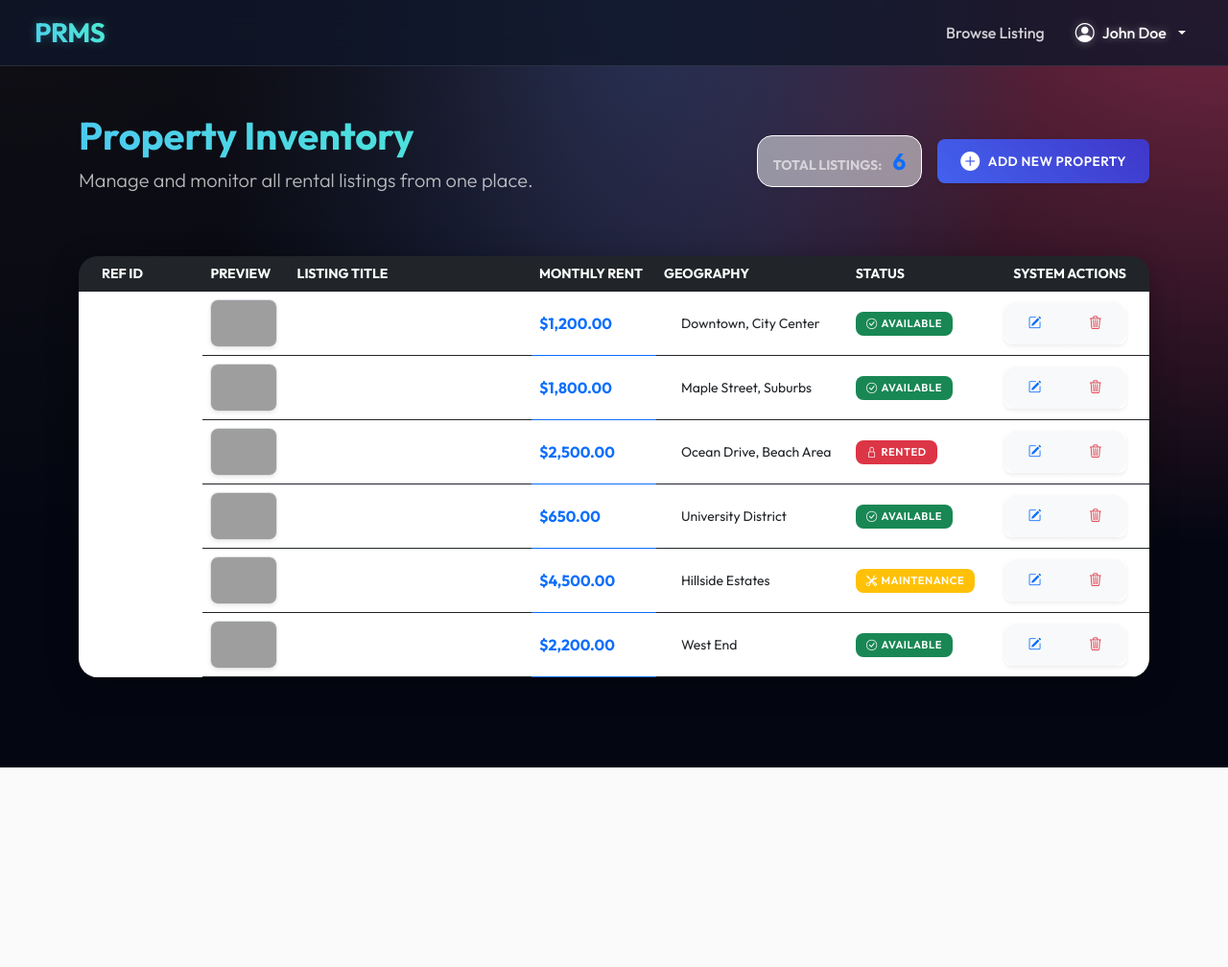
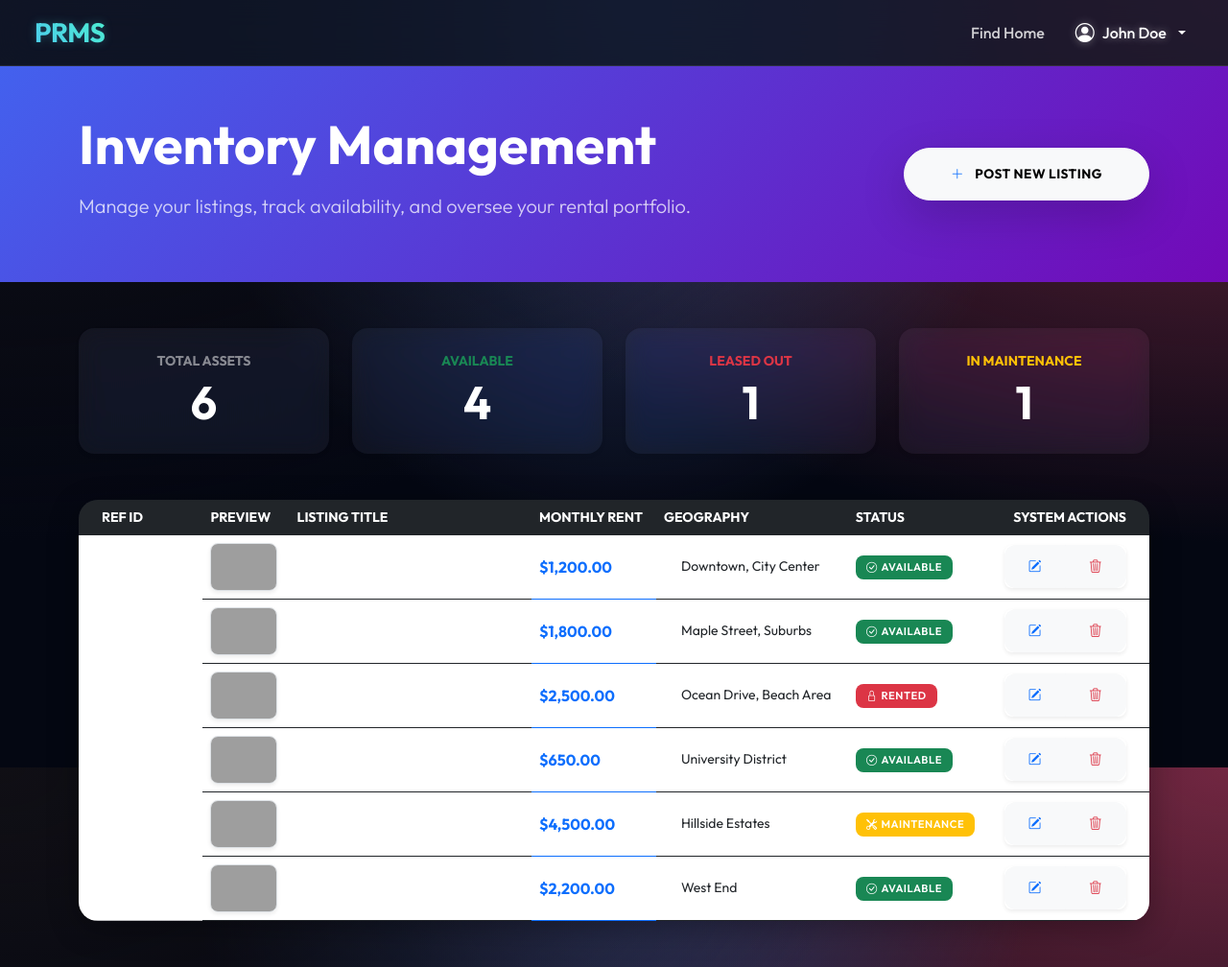
Before and after one commit to amangebregziabher/property-rental-management-system, a PHP site: page /app/views/property_list.php in a window 1280 px wide. Shown: the whole page at 96% size. Before the commit the page ends 800 px from the top, so only its background shows below. Run offline with PHP 8.4, Linux system fonts and the light colour scheme; a user stored in the database is signed in; data comes from the database, SQL or seed files in the repository; grey boxes are pictures that could not be loaded.

Commit message:
PRMS-47 Ensure style consistency between Admin and Tenant panels

```diff
--- a/app/views/property_list.php
+++ b/app/views/property_list.php
@@ -10,21 +10,53 @@
 // Include database connection
 require_once __DIR__ . '/../../config/db_connect.php';
 
+$user_id = $_SESSION['user_id'];
+$user_role = $_SESSION['user_role'] ?? 'tenant';
+
 // Fetch properties from database
 $conn = get_db_connection();
+
+// SQL differs based on role: Admin sees all, Owner sees only their own
 $sql = "SELECT p.*, u.name as owner_name,
         (SELECT image_path FROM property_images WHERE property_id = p.id ORDER BY is_primary DESC, id ASC LIMIT 1) as main_image
         FROM properties p
-        LEFT JOIN users u ON p.owner_id = u.id
-        ORDER BY p.created_at DESC";
+        LEFT JOIN users u ON p.owner_id = u.id ";
 
-$result = mysqli_query($conn, $sql);
+if ($user_role !== 'admin') {
+    $sql .= " WHERE p.owner_id = ? ";
+}
+$sql .= " ORDER BY p.created_at DESC";
+
+$stmt = mysqli_prepare($conn, $sql);
+if ($user_role !== 'admin') {
+    mysqli_stmt_bind_param($stmt, "i", $user_id);
+}
+mysqli_stmt_execute($stmt);
+$result = mysqli_stmt_get_result($stmt);
+
 $properties = [];
-if ($result) {
-    while ($row = mysqli_fetch_assoc($result)) {
-        $properties[] = $row;
-    }
+while ($row = mysqli_fetch_assoc($result)) {
+    $properties[] = $row;
 }
+
+// Stats for dashboard
+$stats_sql = "SELECT
+    COUNT(*) as total,
+    SUM(CASE WHEN status = 'Available' THEN 1 ELSE 0 END) as available,
+    SUM(CASE WHEN status = 'Rented' THEN 1 ELSE 0 END) as rented,
+    SUM(CASE WHEN status = 'Maintenance' THEN 1 ELSE 0 END) as maintenance
+    FROM properties ";
+
+if ($user_role !== 'admin') {
+    $stats_sql .= " WHERE owner_id = ? ";
+}
+
+$stats_stmt = mysqli_prepare($conn, $stats_sql);
+if ($user_role !== 'admin') {
+    mysqli_stmt_bind_param($stats_stmt, "i", $user_id);
+}
+mysqli_stmt_execute($stats_stmt);
+$stats = mysqli_fetch_assoc(mysqli_stmt_get_result($stats_stmt));
 
 close_db_connection($conn);
 
@@ -51,21 +83,21 @@
     <!-- Navigation -->
     <nav class="navbar navbar-expand-lg navbar-dark glass-nav sticky-top">
         <div class="container-fluid mx-4">
-            <a class="navbar-brand text-gradient fs-3" href="../../public/index.php">PRMS</a>
+            <a class="navbar-brand text-gradient fs-3 fw-bold" href="../../public/index.php">PRMS</a>
             <button class="navbar-toggler" type="button" data-bs-toggle="collapse" data-bs-target="#navbarNav">
                 <span class="navbar-toggler-icon"></span>
             </button>
             <div class="collapse navbar-collapse" id="navbarNav">
                 <ul class="navbar-nav ms-auto align-items-center">
                     <li class="nav-item">
-                        <a class="nav-link" href="tenant_view.php">Browse Listing</a>
+                        <a class="nav-link" href="tenant_view.php">Find Home</a>
                     </li>
                     <li class="nav-item dropdown ms-lg-3">
                         <a class="nav-link dropdown-toggle d-flex align-items-center gap-2 active" href="#" id="ownerDropdown" role="button" data-bs-toggle="dropdown">
                             <i class="bi bi-person-circle fs-5"></i> <?php echo htmlspecialchars($_SESSION['user_name']); ?>
                         </a>
                         <ul class="dropdown-menu dropdown-menu-end glass-panel border-0 shadow-sm mt-2">
-                            <li><a class="dropdown-item" href="property_list.php">Owner Dashboard</a></li>
+                            <li><span class="dropdown-item-text small text-muted">Role: <?php echo ucfirst($_SESSION['user_role']); ?></span></li>
                             <li><hr class="dropdown-divider"></li>
                             <li><a class="dropdown-item text-danger" href="../controllers/auth_controller.php?action=logout">Logout</a></li>
                         </ul>
@@ -75,36 +107,64 @@
         </div>
     </nav>
 
-    <div class="container py-5">
-        <!-- Dashboard Header -->
-        <div class="row mb-5 animate-up">
-            <div class="col-md-6 text-center text-md-start">
-                <h1 class="fw-bold text-gradient">Property Inventory</h1>
-                <p class="text-secondary lead">Manage and monitor all rental listings from one place.</p>
+    <!-- Header Section -->
+    <header class="page-header py-5 bg-gradient-primary text-white position-relative overflow-hidden mb-5">
+        <div class="container position-relative z-1">
+            <div class="row align-items-center">
+                <div class="col-lg-7 mb-4 mb-lg-0">
+                    <h1 class="display-4 fw-bold mb-3 animate-up">Inventory Management</h1>
+                    <p class="lead opacity-75 animate-up" style="animation-delay: 0.1s;">Manage your listings, track availability, and oversee your rental portfolio.</p>
+                </div>
+                <div class="col-lg-5 text-lg-end animate-up" style="animation-delay: 0.2s;">
+                    <a href="add_property.php" class="btn btn-light btn-lg rounded-pill px-5 py-3 fw-bold shadow-lg">
+                        <i class="bi bi-plus-lg me-2 text-primary"></i> Post New Listing
+                    </a>
+                </div>
             </div>
-            <div class="col-md-6 text-center text-md-end d-flex align-items-center justify-content-md-end gap-3 mt-4 mt-md-0">
-                <div class="bg-white bg-opacity-50 p-2 px-3 rounded-4 shadow-sm border border-white d-none d-lg-block">
-                    <span class="small text-muted text-uppercase fw-bold ls-1">Total Listings:</span>
-                    <span class="fs-4 fw-bold text-primary ms-2"><?php echo count($properties); ?></span>
+        </div>
+        <div class="bg-blur"></div>
+    </header>
+
+    <div class="container pb-5">
+        <!-- Stats Row -->
+        <div class="row g-4 mb-5 animate-up" style="animation-delay: 0.3s;">
+            <div class="col-md-3">
+                <div class="glass-panel p-4 rounded-4 text-center border-0 shadow-sm h-100 d-flex flex-column justify-content-center">
+                    <div class="text-white-50 small fw-bold text-uppercase mb-1">Total Assets</div>
+                    <div class="display-5 fw-bold"><?php echo $stats['total']; ?></div>
                 </div>
-                <a href="add_property.php" class="btn btn-primary px-4 py-2 rounded-3 shadow-sm d-flex align-items-center gap-2">
-                    <i class="bi bi-plus-circle-fill fs-5"></i> Add New Property
-                </a>
+            </div>
+            <div class="col-md-3">
+                <div class="glass-panel p-4 rounded-4 text-center border-0 shadow-sm h-100 d-flex flex-column justify-content-center">
+                    <div class="text-success small fw-bold text-uppercase mb-1">Available</div>
+                    <div class="display-5 fw-bold"><?php echo $stats['available'] ?? 0; ?></div>
+                </div>
+            </div>
+            <div class="col-md-3">
+                <div class="glass-panel p-4 rounded-4 text-center border-0 shadow-sm h-100 d-flex flex-column justify-content-center">
+                    <div class="text-danger small fw-bold text-uppercase mb-1">Leased Out</div>
+                    <div class="display-5 fw-bold"><?php echo $stats['rented'] ?? 0; ?></div>
+                </div>
+            </div>
+            <div class="col-md-3">
+                <div class="glass-panel p-4 rounded-4 text-center border-0 shadow-sm h-100 d-flex flex-column justify-content-center">
+                    <div class="text-warning small fw-bold text-uppercase mb-1">In Maintenance</div>
+                    <div class="display-5 fw-bold"><?php echo $stats['maintenance'] ?? 0; ?></div>
+                </div>
             </div>
         </div>
 
-        <!-- Success/Error Messages -->
         <?php if ($success_message): ?>
-            <div class="alert alert-success alert-dismissible fade show glass-panel border-0 mb-4 animate-up" role="alert">
-                <i class="bi bi-check-circle-fill me-2"></i> <?php echo htmlspecialchars($success_message); ?>
-                <button type="button" class="btn-close" data-bs-dismiss="alert" aria-label="Close"></button>
+            <div class="alert alert-success alert-dismissible fade show glass-panel border-0 border-start border-4 border-success mb-4 animate-up text-white" role="alert">
+                <i class="bi bi-check-circle-fill me-2 fs-5"></i> <strong>Success!</strong> <?php echo htmlspecialchars($success_message); ?>
+                <button type="button" class="btn-close btn-close-white" data-bs-dismiss="alert" aria-label="Close"></button>
             </div>
         <?php endif; ?>
 
         <?php if ($error_message): ?>
-            <div class="alert alert-danger alert-dismissible fade show glass-panel border-0 mb-4 animate-up" role="alert">
-                <i class="bi bi-exclamation-triangle-fill me-2"></i> <?php echo htmlspecialchars($error_message); ?>
-                <button type="button" class="btn-close" data-bs-dismiss="alert" aria-label="Close"></button>
+            <div class="alert alert-danger alert-dismissible fade show glass-panel border-0 border-start border-4 border-danger mb-4 animate-up text-white" role="alert">
+                <i class="bi bi-exclamation-triangle-fill me-2 fs-5"></i> <strong>Error!</strong> <?php echo htmlspecialchars($error_message); ?>
+                <button type="button" class="btn-close btn-close-white" data-bs-dismiss="alert" aria-label="Close"></button>
             </div>
         <?php endif; ?>
 
```
Also changed, not shown: app/views/add_property.php (+26 -9 lines), app/views/edit_property.php (+27 -16 lines).
